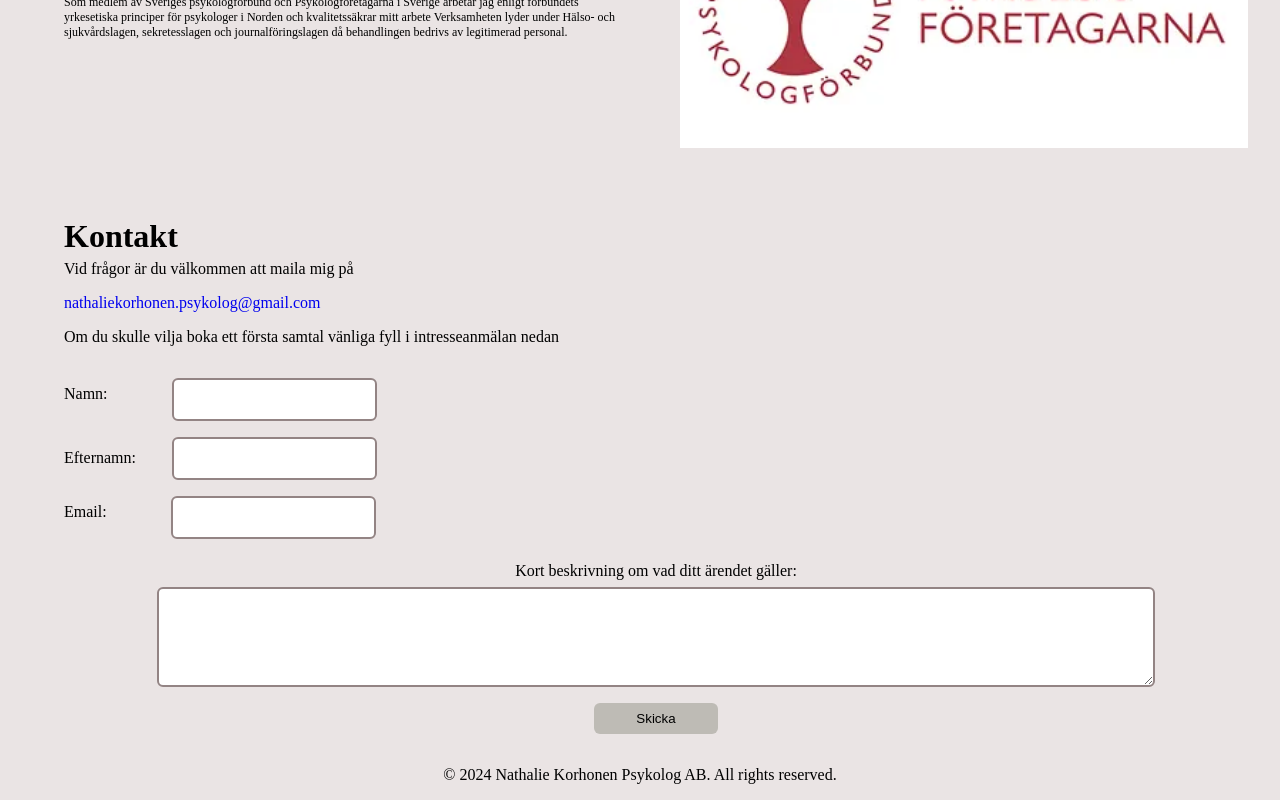
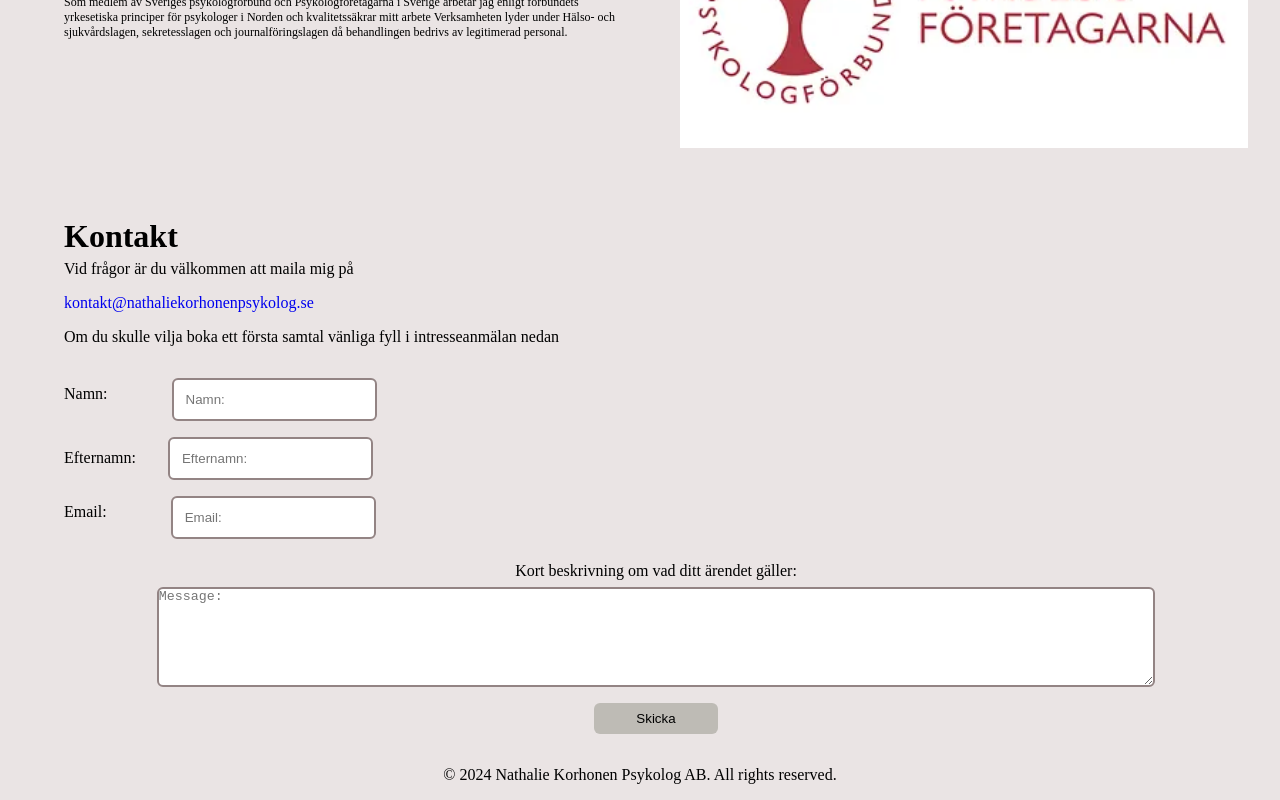
Before and after one commit to Vulcan93/NathalieKorhonen, a React (Vite) app: page / in a window 1280 px wide. Shown: the part 2201-3001 px from the top of the page. Built offline with nearby package versions, Linux system fonts and the light colour scheme.

Commit message:
WIP finished creating a dynamic form, working on success pop up modal!

```diff
--- a/src/pages/Kontakt.tsx
+++ b/src/pages/Kontakt.tsx
@@ -1,13 +1,17 @@
 import "./Kontakt.css";
 import { useScrollRefs } from "../components/Layout";
-import { FormEvent, useRef, useState } from "react";
+import { FormEvent, useState } from "react";
 import { ToastContainer, toast } from "react-toastify";
 import "react-toastify/dist/ReactToastify.css";
 
 const Kontakt = () => {
   const { kontaktRef } = useScrollRefs();
-  const [skicka, setSkicka] = useState<string>("Skicka");
-  const [isSkicka, setIsSkicka] = useState<boolean>(false);
+  const [namn, setNamn] = useState("");
+  const [efterName, setEfterName] = useState("");
+  const [email, setEmail] = useState("");
+  const [meddelande, setMeddelande] = useState("");
+  const [skicka, setSkicka] = useState("Skicka");
+  const [isSkicka, setIsSkicka] = useState(false);
 
   const onSubmit = async (event: FormEvent<HTMLFormElement>) => {
     event.preventDefault();
@@ -15,56 +19,31 @@ const Kontakt = () => {
     const formData = new FormData(event.currentTarget);
     formData.append("access_key", import.meta.env.VITE_WEB3FORM_API_KEY);
     formData.append("from_name", "Nathalie Psykolog AB");
-    formData.append("replyto", "notify@web3forms.com");
     formData.append("subject", "Du har fått ett nytt meddelande!");
 
-    const response = await fetch("https://api.web3forms.com/submit", {
-      method: "POST",
-      body: formData,
-    });
+    const fetchEmailJSON = async () => {
+      await fetch("https://api.web3forms.com/submit", {
+        method: "POST",
+        body: formData,
+      });
+      setIsSkicka(true);
+      toast.success("Meddelandet är skickat!");
+      setSkicka("Skickad");
+      setNamn("");
+      setEfterName("");
+      setEmail("");
+      setMeddelande("");
+    };
 
-    const data = await response.json();
-
-    if (data.success) {
-      setSkicka("Skickad");
-      toast.success("Meddelandet är skickat!");
-      setIsSkicka(true);
-      setTimeout(() => {
-        setSkicka(skicka);
-        setIsSkicka(false);
-      }, 3000);
-      event.currentTarget?.reset();
-    } else {
-      console.log("Error", data);
-      setSkicka("Ej skickad!");
-      toast.error("Meddelandet är inte skickat!");
-    }
+    fetchEmailJSON()
+      .then(() => {
+        setIsSkicka(false), setSkicka(skicka);
+      })
+      .catch(() => {
+        setSkicka("Ej skickad!");
+        toast.error("Meddelandet är inte skickat!");
+      });
   };
-
-  // const sendConfirmationEmail = async (email: string) => {
-  //   try {
-  //     const response = await fetch("YOUR_EMAIL_SERVICE_ENDPOINT", {
-  //       method: "POST",
-  //       body: JSON.stringify({
-  //         to: email,
-  //         subject: "Confirmation Email",
-  //         text: "Thank you for contacting us!",
-  //       }),
-  //       headers: {
-  //         "Content-Type": "application/json",
-  //         Authorization: "YOUR_API_KEY", // If required by your email service
-  //       },
-  //     });
-
-  //     if (response.ok) {
-  //       console.log("Confirmation email sent successfully");
-  //     } else {
-  //       console.error("Failed to send confirmation email");
-  //     }
-  //   } catch (error) {
-  //     console.error("Error sending confirmation email:", error);
-  //   }
-  // };
 
   return (
     <div id="kontaktSectionId" ref={kontaktRef}>
@@ -74,8 +53,8 @@ const Kontakt = () => {
           <p>Vid frågor är du välkommen att maila mig på </p>
           <div className="span-container">
             <span>
-              <a href="mailto:nathaliekorhonen.psykolog@gmail.com">
-                nathaliekorhonen.psykolog@gmail.com
+              <a href="mailto:kontakt@nathaliekorhonenpsykolog.se">
+                kontakt@nathaliekorhonenpsykolog.se
               </a>
             </span>
           </div>
@@ -88,19 +67,49 @@ const Kontakt = () => {
       <form className="form-container" onSubmit={onSubmit}>
         <div className="form-label">
           <label />
-          Namn: <input type="text" name="namn" />
+          Namn:
+          <input
+            type="text"
+            name="namn"
+            placeholder="Namn:"
+            value={namn}
+            onChange={(e) => setNamn(e.target.value)}
+            required
+          />
         </div>
         <div className="form-email-label">
           <label />
-          Efternamn: <input type="text" name="efternamn" required />
+          Efternamn:
+          <input
+            type="text"
+            name="efternamn"
+            placeholder="Efternamn:"
+            value={efterName}
+            onChange={(e) => setEfterName(e.target.value)}
+            required
+          />
         </div>
         <div className="form-label">
           <label />
-          Email: <input type="email" name="email" required />
+          Email:
+          <input
+            type="email"
+            name="email"
+            placeholder="Email:"
+            value={email}
+            onChange={(e) => setEmail(e.target.value)}
+            required
+          />
         </div>
         <div className="textarea-container">
           <label>Kort beskrivning om vad ditt ärendet gäller:</label>
-          <textarea name="message" required />
+          <textarea
+            name="message"
+            placeholder="Message:"
+            value={meddelande}
+            onChange={(e) => setMeddelande(e.target.value)}
+            required
+          />
           <button className="btn-submit" disabled={isSkicka}>
             {skicka}
           </button>
```
